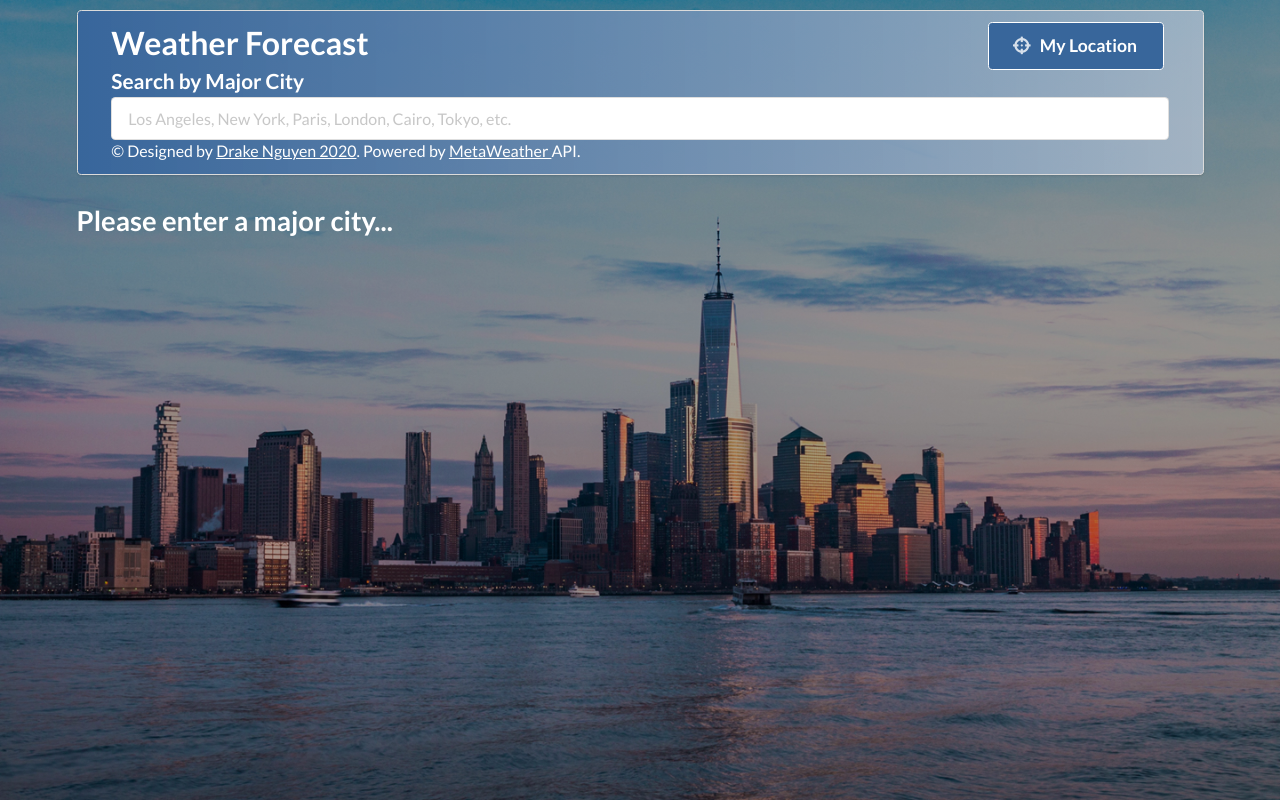
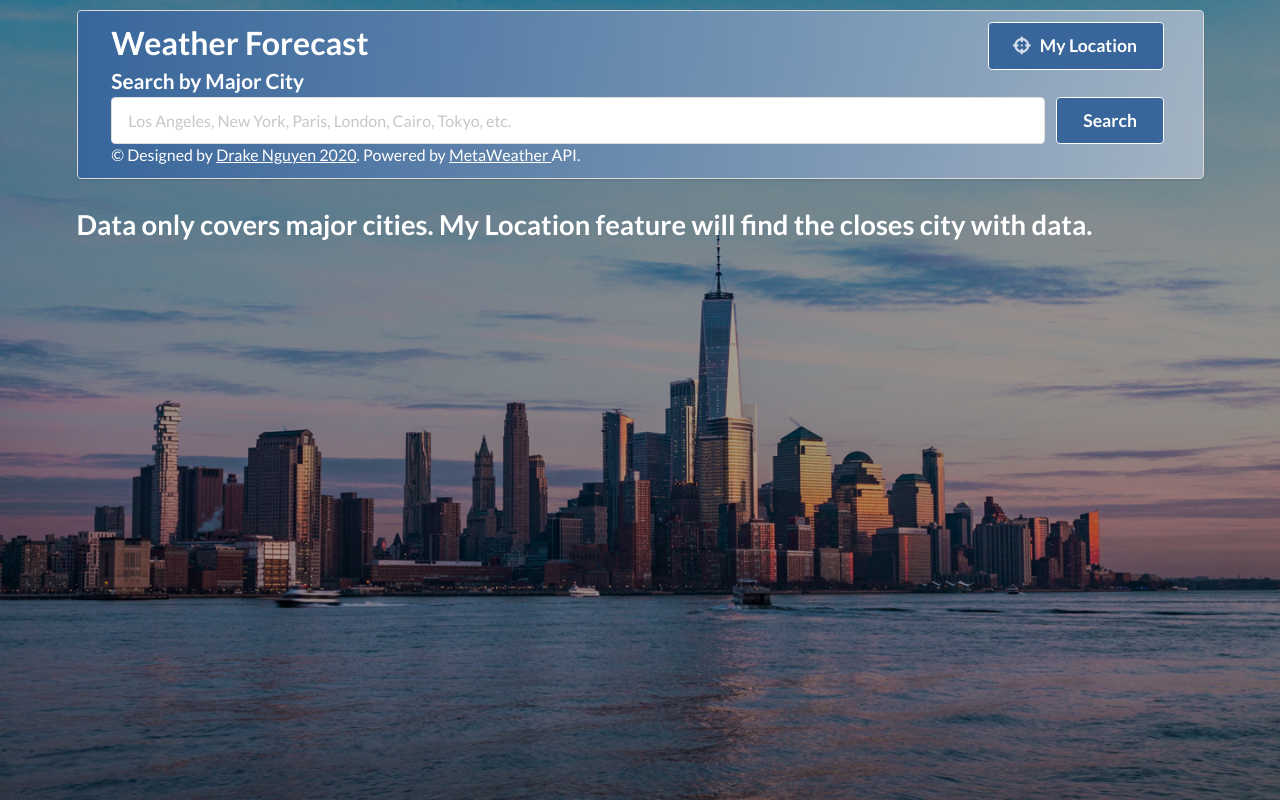
Before and after one commit to drakenguyen4000/weatherforecast, a React (Create React App) app: page / in a window 1280 px wide. Built offline with nearby package versions, Linux system fonts and the light colour scheme.

Commit message:
added search button per request

```diff
--- a/src/components/App.css
+++ b/src/components/App.css
@@ -28,7 +28,7 @@ body {
   text-decoration: underline;
 }
 
-h1 {
+.appName {
   width: 100%;
   margin: 0;
 }
@@ -56,13 +56,16 @@ h2 {
   display: flex;
 }
 
-.ui .button  {
-  display: flex;
+.ui .button {
   color: white;
   background: rgb(56, 102, 155);
   border: 1px solid white;
   white-space: nowrap;
   font-size: 1.1rem;
+}
+
+.ui .submit {
+  margin-left: 1%;
 }
 
 /*----Five Day Forecast----*/
@@ -230,6 +233,13 @@ h2 {
     font-size: 0.8rem;
   }
   .ui .button {
-    font-size: .7rem;
+    font-size: 0.7rem;
   }
 }
+
+@media only screen and (max-width: 320px) {
+  /*firefox iphone 5 se width issue fix*/
+  #searchfield {
+    width: 72%;
+  }
+}
--- a/src/components/Forecast.js
+++ b/src/components/Forecast.js
@@ -4,7 +4,7 @@ const icons = `https://www.metaweather.com/static/img/weather/png/`;
 
 const Forecast = props => {
   if (!props.weather || !props.weather.parent) {
-    return <h2>Please enter a major city...</h2>;
+    return <h2>Data only covers major cities. My Location feature will find the closes city with data.</h2>;
   }
 
   const overview = props.weather;
@@ -36,6 +36,9 @@ const Forecast = props => {
         mybackground.push("snow");
         break;
       case "Thunderstorm":
+        mybackground.push("thunderstorm");
+        break;
+      case "Thunder":
         mybackground.push("thunderstorm");
         break;
       case "Heavy Rain":
--- a/src/components/Search.js
+++ b/src/components/Search.js
@@ -30,7 +30,7 @@ class Search extends React.Component {
     return (
       <div className="ui segment">
         <div className="wrapper">
-          <h1>Weather Forecast</h1>
+          <h1 className="appName">Weather Forecast</h1>
           <button className="ui button" onClick={this.mySearchSubmit}>
             <i className="crosshairs icon"></i>My Location
           </button>
@@ -38,7 +38,9 @@ class Search extends React.Component {
         <form onSubmit={this.onFormSubmit} className="ui form">
           <div className="field">
             <label>Search by Major City</label>
-            <input placeholder="Los Angeles, New York, Paris, London, Cairo, Tokyo, etc." type="text" value={this.state.term} onChange={ event => this.setState({term: event.target.value})} ></input>
+            <div className="wrapper">
+                <input id="searchfield" placeholder="Los Angeles, New York, Paris, London, Cairo, Tokyo, etc." type="text" value={this.state.term} onChange={ event => this.setState({term: event.target.value})} ></input><div class="ui submit button" onClick={this.onFormSubmit}>Search</div>
+            </div>
             <p className="copyright">&copy; Designed by <a className="link" href="https://drakenguyen4000.github.io/portfolio/">Drake
             Nguyen 2020</a>. Powered by <a className="link" href="https://www.metaweather.com/"> MetaWeather </a> API.</p>
           </div>
```
